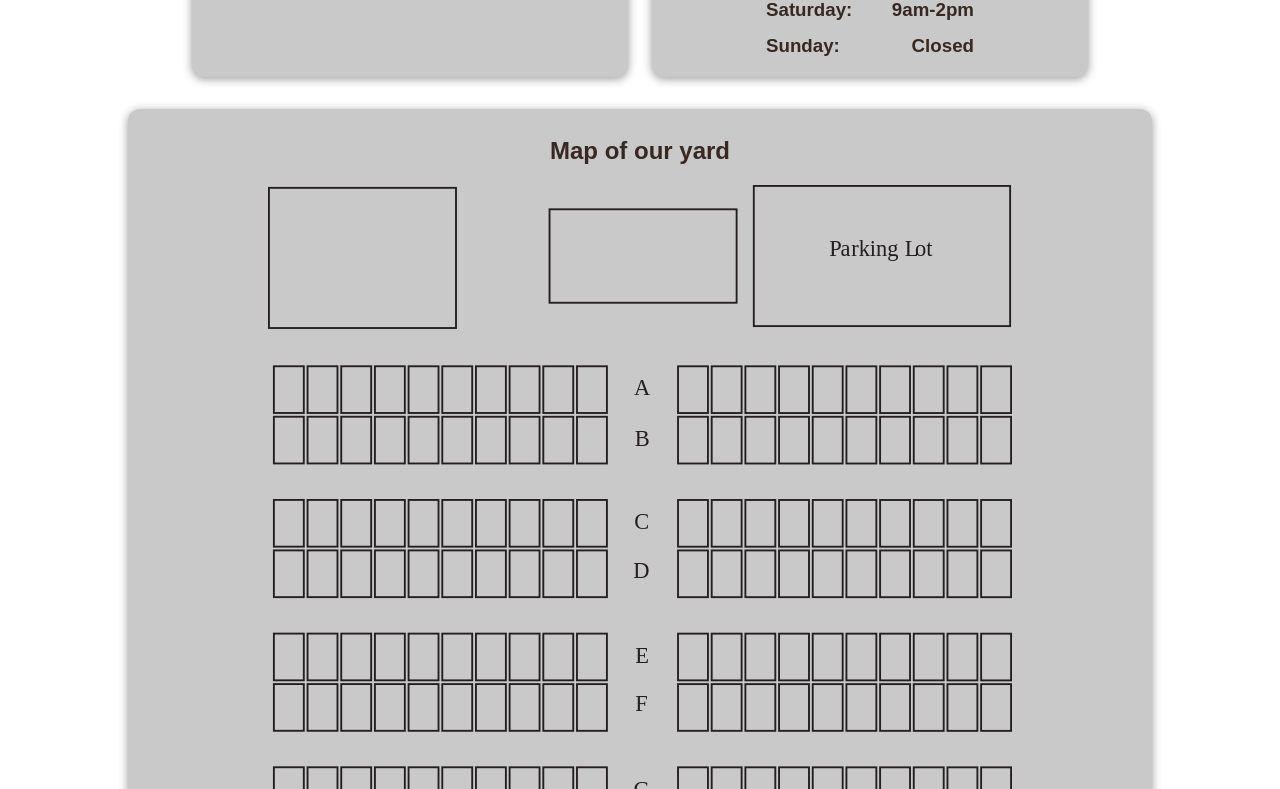
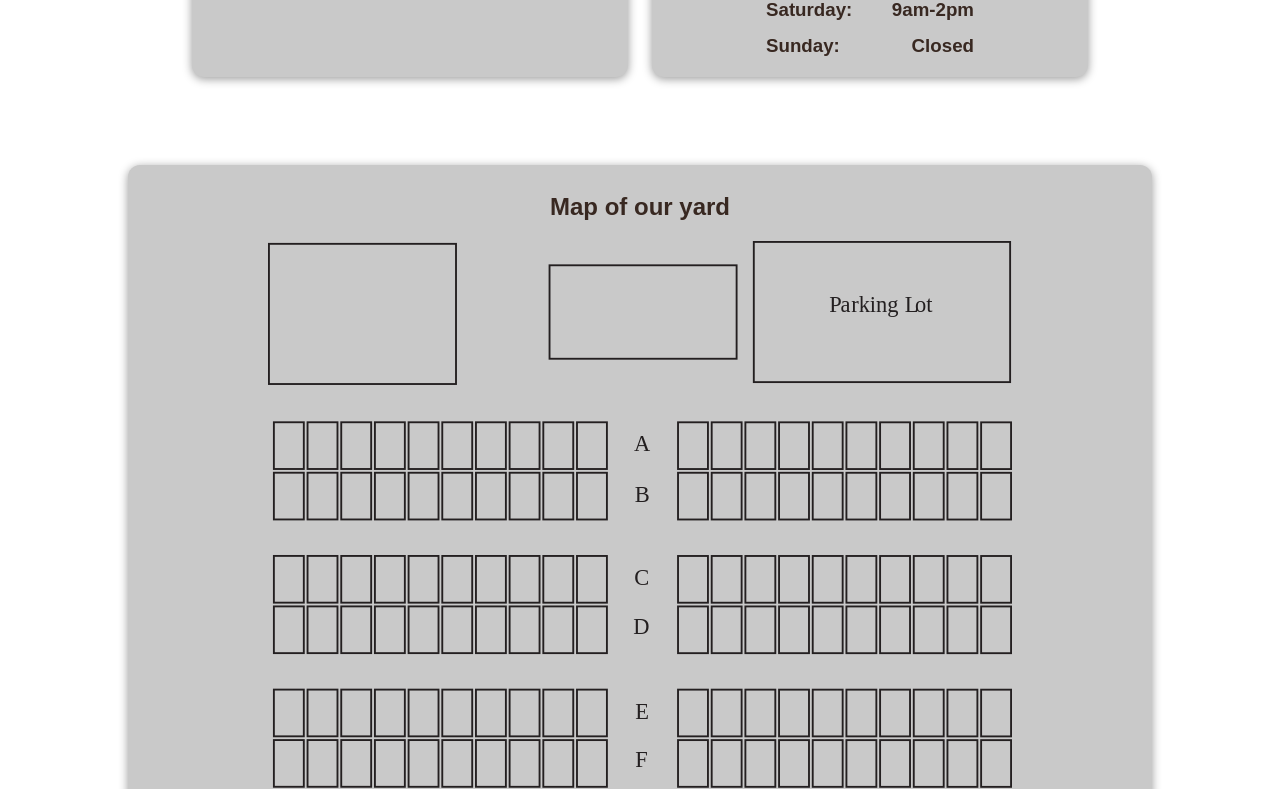
Before and after one commit to Eems316/VehicleLink, a Next.js app in the folder client/: page /about in a window 1280 px wide. Shown: the part 571-1360 px from the top of the page. Built offline with nearby package versions, Linux system fonts and the light colour scheme.

Commit message:
fix: About page margins and anchors/ids

```diff
--- a/client/app/about/page.tsx
+++ b/client/app/about/page.tsx
@@ -52,8 +52,8 @@ export default function About() {
                 </InfoPanel >
             </div>
 
-            <InfoPanel className="mx-auto p-4 bg-textboxBackground text-textHeading max-w-5xl">
-                <h2 className="text-center mt-2 mb-4 ">Map of our yard</h2>
+            <InfoPanel className="mx-auto my-18 p-4 bg-textboxBackground text-textHeading max-w-5xl">
+                <h2 id="yard" className="text-center mt-2 mb-4 ">Map of our yard</h2>
                 <Image src={IMAGE_ROUTES.images + "lotMapId.svg"}
                         height={550}
                         width={400}
@@ -62,7 +62,7 @@ export default function About() {
             </InfoPanel>
 
             <InfoPanel className="mx-auto p-4 bg-textboxBackground text-textHeading max-w-5xl">
-                <h2 className="mt-2 mb-4 text-center">Get Directions!</h2>
+                <h2 id="map" className="mt-2 mb-4 text-center">Get Directions!</h2>
 
                 <iframe src="https://www.google.com/maps/embed?pb=!1m18!1m12!1m3!1d5958.416061236006!2d-83.5514029!3d41.69444459999999!2m3!1f0!2f0!3f0!3m2!1i1024!2i768!4f13.1!3m3!1m2!1s0x883b80fe6d183959%3A0x38e4f1a93915198b!2s4096%20N%20Detroit%20Ave%2C%20Toledo%2C%20OH%2043612!5e0!3m2!1sen!2sus!4v1768106471445!5m2!1sen!2sus"
                         allowFullScreen={true}
```
